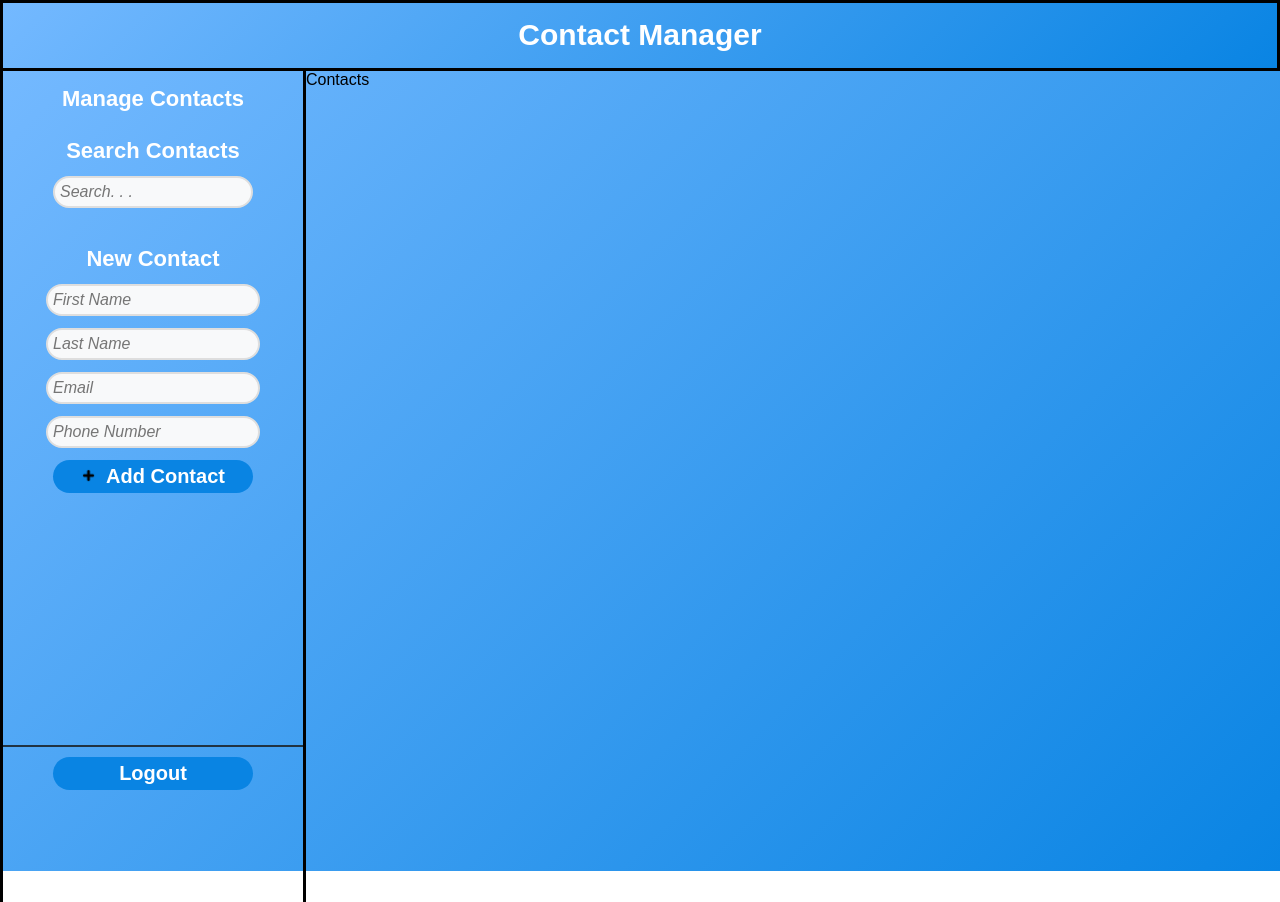
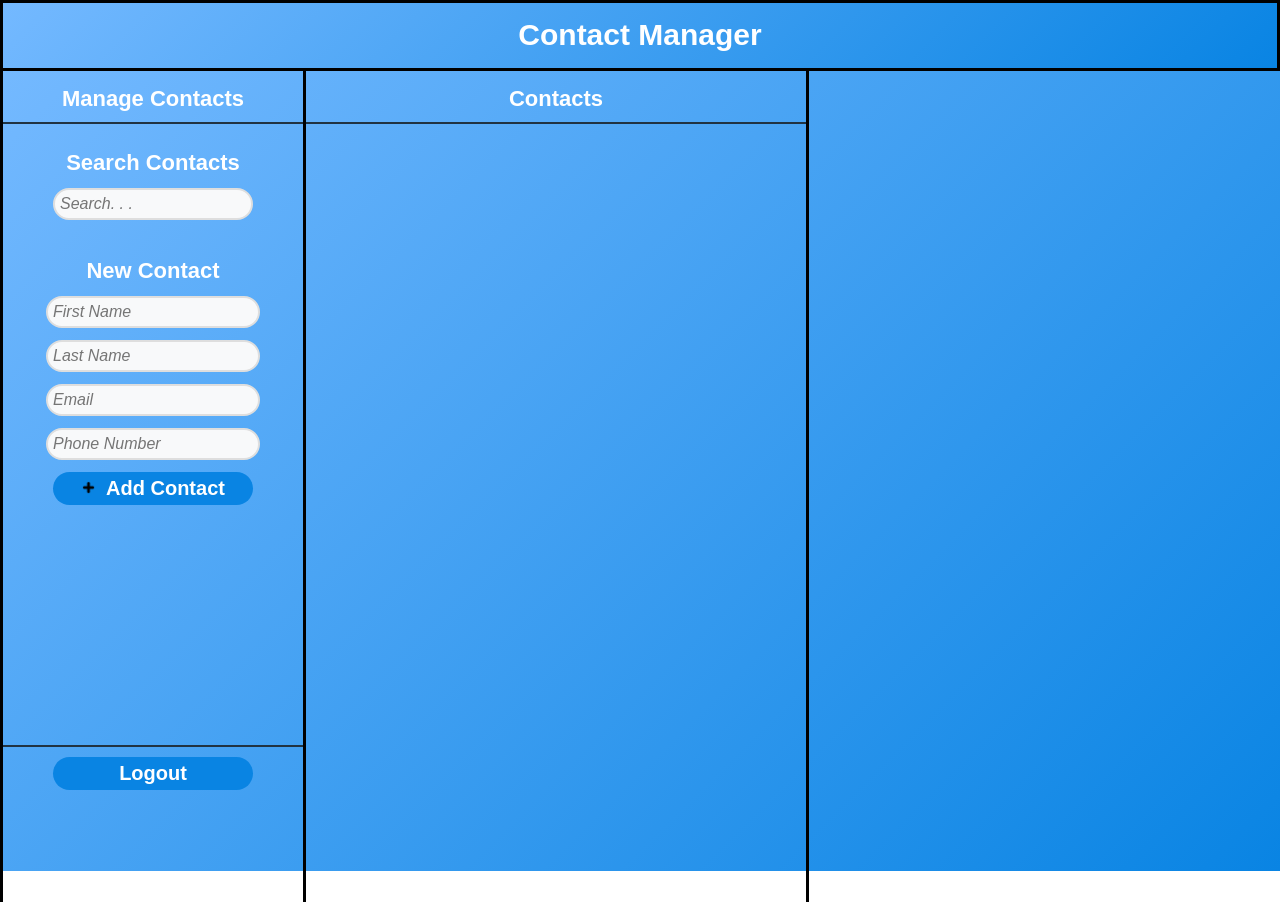
Before and after one commit to Bashguy/POOSD-Small-Project, a PHP site: page /dashboard.html in a window 1280 px wide. Run offline with PHP 8.4, Linux system fonts and the light colour scheme.

Commit message:
Update style_dashboard.css
added middle section and changed colors

```diff
--- a/public/css/style_dashboard.css
+++ b/public/css/style_dashboard.css
@@ -53,6 +53,15 @@
     border-color: #000000;
     border-left:solid #000000;
     border-right:solid #000000;
+}
+
+#left-top {
+    display: block;
+    border-bottom: 2px solid #213342;
+    width: 300px;
+    padding-bottom: 10px;
+    text-align: center;
+    color: #ffffff;
 }
 
 #left-side input {
@@ -115,3 +124,33 @@
 .btn:hover {
     background: #74b9ff;
 }
+
+#middle {
+    display: block;
+    width: 500px;
+    height: 100vh;
+    padding-top: 15px;
+    padding-bottom: 16px;
+    text-align: center;
+    font-size: 22px;
+    font-weight: bold;
+    color:#ffffff;
+    border-color: #000000;
+    border-right:solid #000000;
+}
+
+#middle-top {
+    display: block;
+    border-bottom: 2px solid #213342;
+    width: 500px;
+    padding-bottom: 10px;
+    text-align: center;
+    color: #ffffff;
+}
+
+#middle-main {
+    width: 100%;
+    height: 70%;
+    overflow-y: auto;
+    overflow-x: hidden;
+}
```
